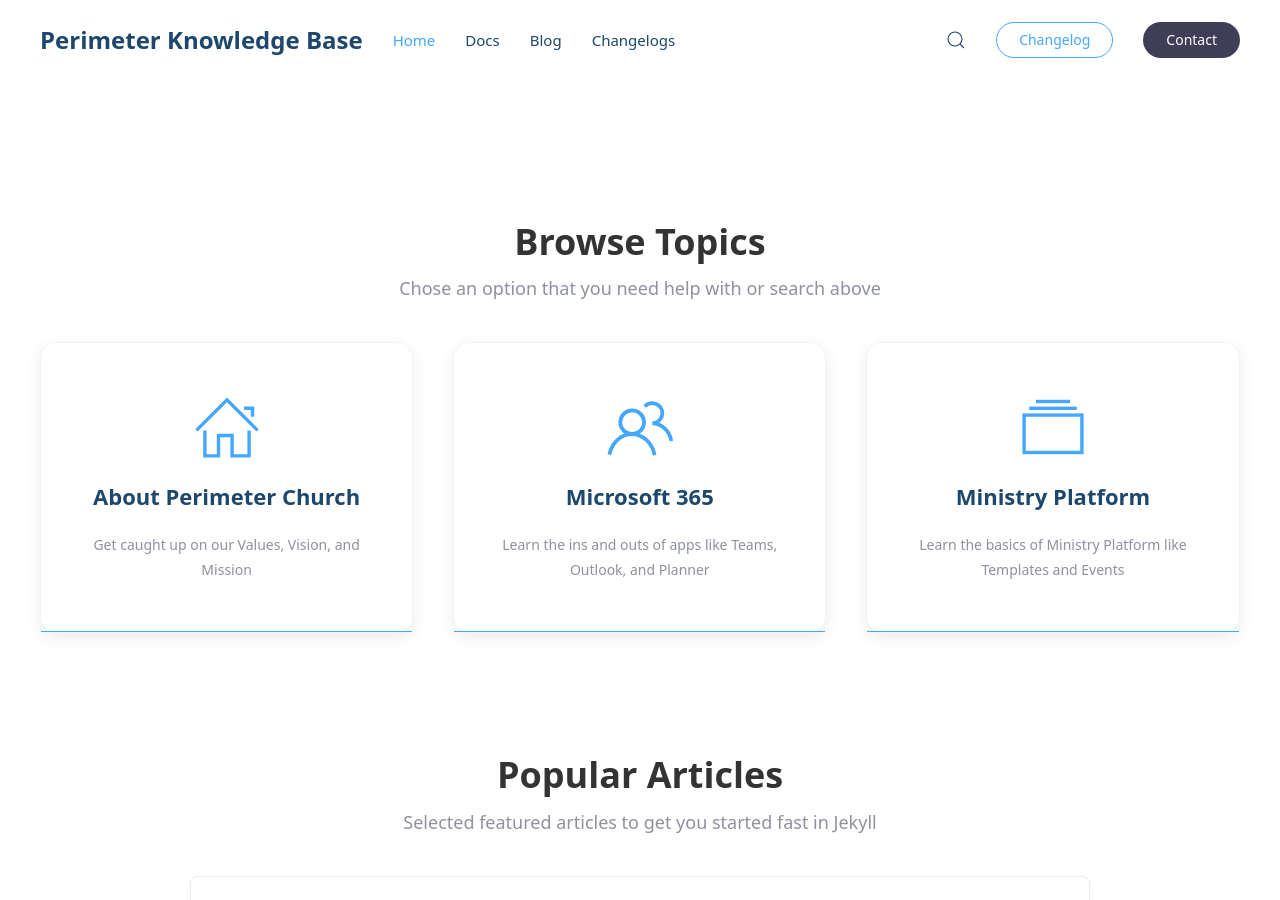
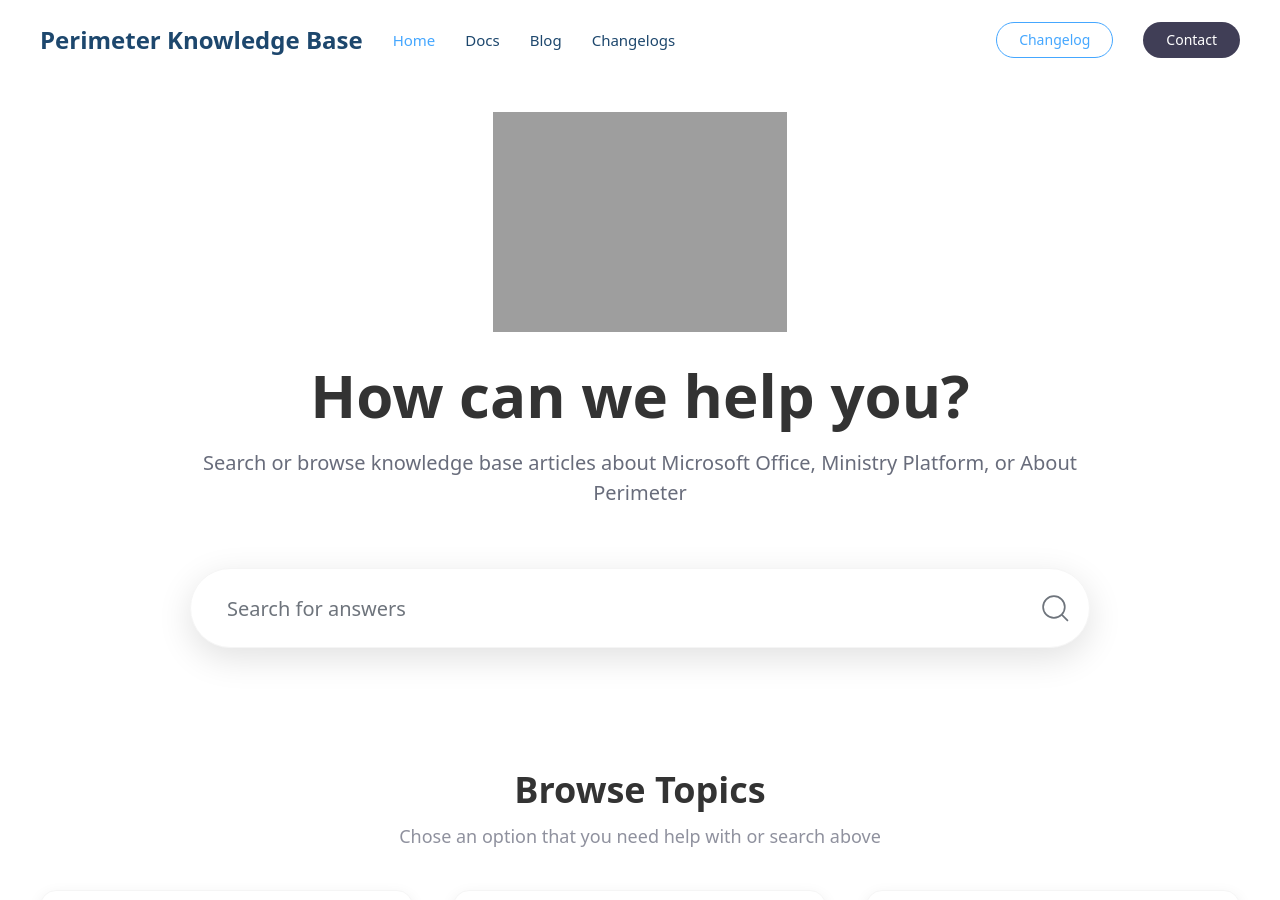
Before and after one commit to josephwper/perimeterkb, a Jekyll site: the page built from index.md, in a window 1280 px wide and 900 px high. Built offline with Jekyll 4.4.1, drawn with Linux system fonts in a browser that asks for light colours; our own code applies the rules of GitHub Pages for plain Markdown files.

```diff
--- a/index.md
+++ b/index.md
@@ -4,7 +4,7 @@ width: expand
 hero:
     title: How can we help you?
     subtitle: Search or browse knowledge base articles about Microsoft Office, Ministry Platform, or About Perimeter
-    image: [hero image](https://doodleipsum.com/700/hand-drawn?i=ac5fcbd004e4a4496dc975c10f7af6be)
+    image: "[hero image](https://doodleipsum.com/700/hand-drawn?i=ac5fcbd004e4a4496dc975c10f7af6be)"
     search: true
 ---
 
```
